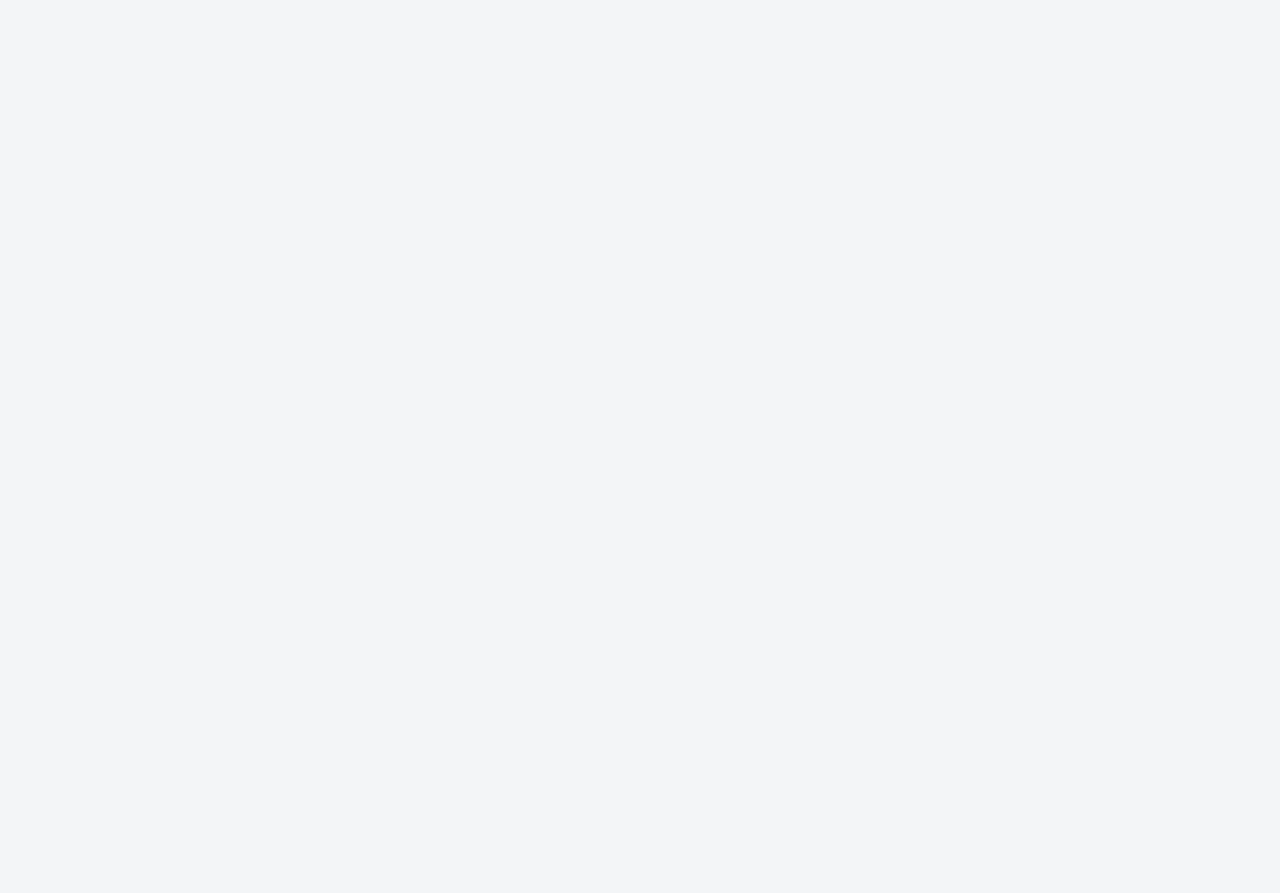
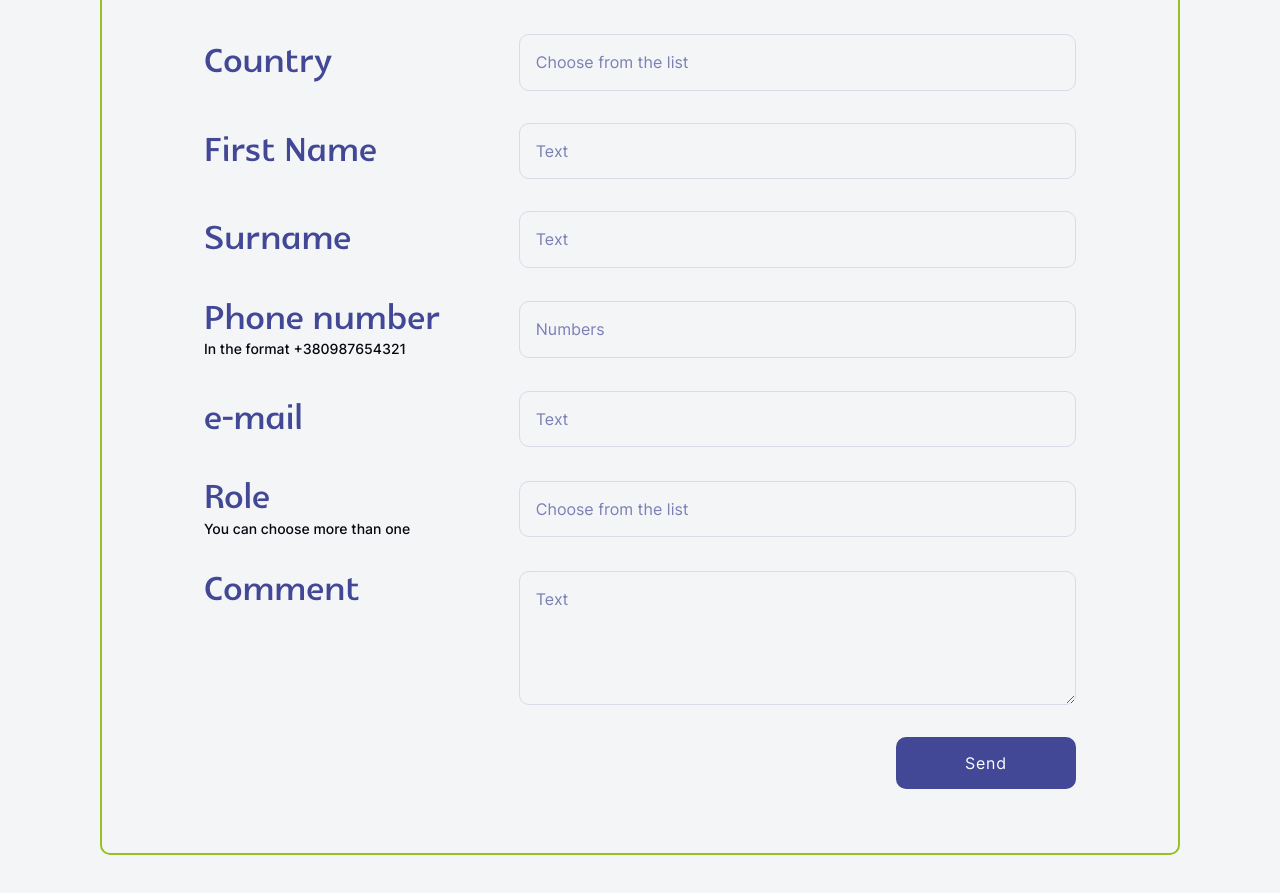
Before and after one commit to Guntyk/euro-dance-confederation-landing, a React (Create React App) app: page / in a window 1280 px wide. Shown: the part 6040-6933 px from the top of the page. Before the commit the page ends 5803 px from the top, so only its background shows below. Built offline with nearby package versions, Linux system fonts and the light colour scheme.

Commit message:
Form Added

```diff
--- a/package.json
+++ b/package.json
@@ -8,6 +8,7 @@
     "@testing-library/user-event": "^13.5.0",
     "react": "^18.2.0",
     "react-dom": "^18.2.0",
+    "react-input-mask": "^2.0.4",
     "react-scripts": "5.0.1",
     "web-vitals": "^2.1.4"
   },
--- a/src/App.jsx
+++ b/src/App.jsx
@@ -5,6 +5,7 @@ import Header from "./components/Header/Header";
 import Stats from "./components/Stats/Stats";
 import Hero from "./components/Hero/Hero";
 import Team from "./components/Team/Team";
+import Form from "./components/Form/Form";
 import Map from "./components/Map/Map";
 
 export default function App() {
@@ -19,6 +20,7 @@ export default function App() {
         <Team />
         <Principles />
         <Results />
+        <Form />
       </main>
     </>
   );
--- /dev/null
+++ b/src/components/Form/Form.css
@@ -0,0 +1,18 @@
+.form-sec {
+  padding: 6.25em;
+}
+
+.form-title {
+  text-align: center;
+}
+
+.form {
+  margin-top: 3em;
+  display: flex;
+  flex-direction: column;
+  align-items: flex-end;
+  padding: 4em 6.375em;
+  gap: 2em;
+  border-radius: 10px;
+  border: 2px solid var(--green);
+}
--- /dev/null
+++ b/src/components/Form/Form.jsx
@@ -0,0 +1,53 @@
+import ReactInputMask from "react-input-mask";
+import Button from "../common/Button/Button";
+import Input from "../common/Input/Input";
+import "./Form.css";
+
+export default function Form() {
+  return (
+    <section className="form-sec">
+      <div className="container">
+        <h3 className="sec-title form-title">Submit an application</h3>
+        <form className="form">
+          <Input
+            labelText="Country"
+            placeholderText="Choose from the list"
+            name="country"
+            select
+          />
+          <Input labelText="First Name" placeholderText="Text" name="name" />
+          <Input labelText="Surname" placeholderText="Text" name="surname" />
+          <Input
+            labelText="Phone number"
+            placeholderText="Numbers"
+            subtitleText="In the format +380987654321"
+            mask="+38 (099) 999-99-99"
+            type="phone"
+            name="phone"
+            phoneMask
+          />
+          <Input
+            labelText="e-mail"
+            placeholderText="Text"
+            type="email"
+            name="email"
+          />
+          <Input
+            labelText="Role"
+            placeholderText="Choose from the list"
+            subtitleText="You can choose more than one"
+            name="role"
+            select
+          />
+          <Input
+            labelText="Comment"
+            placeholderText="Text"
+            name="comment"
+            textarea
+          />
+          <Button className="secondary" type="submit" />
+        </form>
+      </div>
+    </section>
+  );
+}
--- a/src/components/common/Input/Input.css
+++ b/src/components/common/Input/Input.css
@@ -1,6 +1,6 @@
 .label {
   width: 100%;
-  height: 56px;
+  min-height: 56px;
   display: flex;
   justify-content: space-between;
   font-family: "Glametrix";
@@ -8,15 +8,20 @@
   font-size: 3rem;
   line-height: 0.8;
   color: var(--light-blue);
+  /* outline: 1px solid red; */
 }
 
-.label-name {
+.label:not(:nth-child(7)) {
+  align-items: center;
+}
+
+.label-name.subtitled {
   display: flex;
   flex-direction: column;
-  justify-content: center;
+  /* outline: 1px solid lime; */
 }
 
-.label-name .subtitle {
+.label-subtitle {
   font-family: "Inter";
   font-size: 0.875rem;
   font-weight: 500;
@@ -33,7 +38,7 @@
   border: 1px solid var(--dark-gray);
   border-radius: 10px;
   font-size: 1rem;
-  line-height: 1.5;
+  line-height: 1.4;
   transition: 0.15s;
 }
 
@@ -50,6 +55,10 @@
   border: 1px solid var(--pink);
 }
 
+textarea.input {
+  min-height: 100px;
+}
+
 textarea.input::-webkit-scrollbar {
   width: 1px;
 }
--- a/src/components/common/Input/Input.jsx
+++ b/src/components/common/Input/Input.jsx
@@ -1,3 +1,4 @@
+import ReactInputMask from "react-input-mask";
 import "./Input.css";
 
 export default function Input({
@@ -8,16 +9,17 @@ export default function Input({
   labelClassName,
   type,
   textarea,
+  phoneMask,
   ...props
 }) {
-  const Tag = textarea ? "textarea" : "input";
-  const inputClassNames = "input " + inputClassName || "";
-  const labelClassNames = "label " + labelClassName || "";
+  const Tag = textarea ? "textarea" : phoneMask ? ReactInputMask : "input";
+  const inputClassNames = "input " + (inputClassName || "");
+  const labelClassNames = "label " + (labelClassName || "");
   return (
     <label className={labelClassNames}>
-      <span className="label-name">
+      <span className={`label-name ${subtitleText ? "subtitled" : ""}`}>
         {labelText}
-        <span className="subtitle">{subtitleText}</span>
+        <span className="label-subtitle">{subtitleText}</span>
       </span>
       <Tag
         {...props}
```
Also changed, not shown: 1 other file (tests, documents, lock files or other folders).
